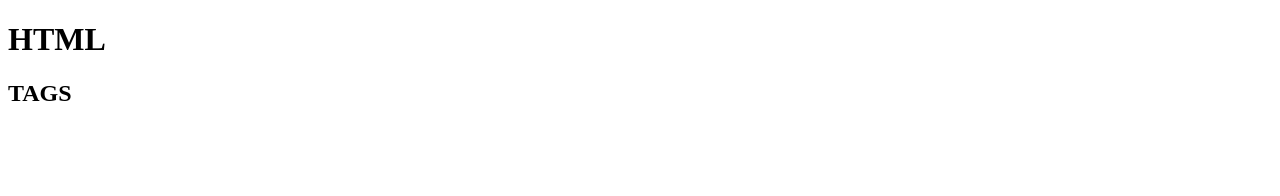
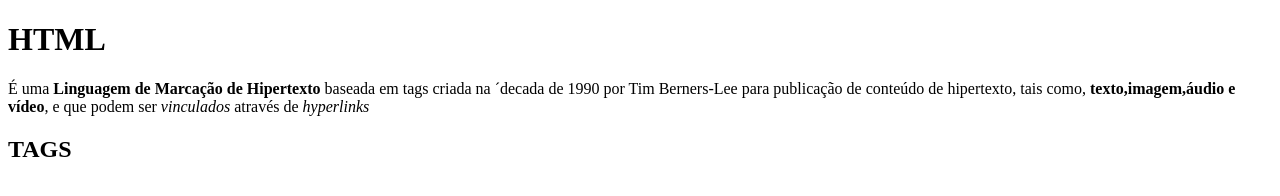
Before and after one commit to ana-julia-letchacovski/primeiro_site, a plain HTML site: page index.html in a window 1280 px wide. Drawn offline with Linux system fonts and the light colour scheme.

Commit message:
Atualização do index branch secundária

```diff
--- a/index.html
+++ b/index.html
@@ -7,6 +7,9 @@
 </head>
 <body>
     <h1>HTML</h1>
+
+    <p>É uma <b>Linguagem de Marcação de Hipertexto</b> baseada em tags criada na ´decada de 1990 por Tim Berners-Lee para publicação de conteúdo de hipertexto, tais como, <strong>texto,imagem,áudio e vídeo</strong>, e que podem ser <i>vinculados</i> através de <em>hyperlinks</em></p>
+
     <h2>TAGS</h2>
 </body>
 </html>
```
